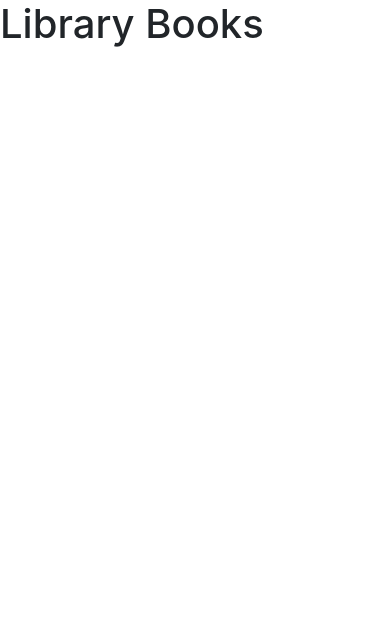
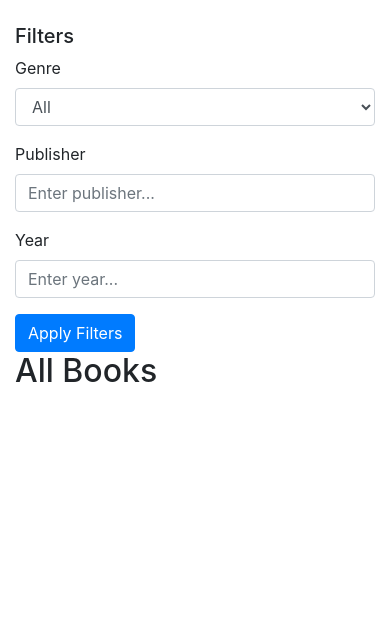
Before and after one commit to IvanNakov10/Libary-managment-system, a Flask app: page /books_page in a window 390 px wide. Shown: the part 56-694 px from the top of the page. Run offline with Flask 3, Linux system fonts and the light colour scheme; data that the repository does not hold is empty; some libraries are stand-ins or nearby versions.

Commit message:
all books + try for emails (fail)

```diff
--- a/app/__init__.py
+++ b/app/__init__.py
@@ -3,9 +3,13 @@ from flask_sqlalchemy import SQLAlchemy
 from flask_migrate import Migrate
 from app.config import Config
 from flask_bcrypt import Bcrypt
+from flask_mail import Mail
+
 
 db = SQLAlchemy()
 bcrypt = Bcrypt()
+mail = Mail()
+
 
 def create_app():
     app = Flask(__name__)
@@ -14,6 +18,7 @@ def create_app():
     db.init_app(app)
     bcrypt.init_app(app)
     migrate = Migrate(app, db)
+    mail.init_app(app)
 
     from app.routes import main
     app.register_blueprint(main)
--- a/app/routes.py
+++ b/app/routes.py
@@ -7,6 +7,8 @@ from functools import wraps
 from datetime import date
 from app.models import Book, BookLoan, User
 from datetime import date, timedelta
+from app import mail
+from flask_mail import Message
 
 bcrypt = Bcrypt()
 main = Blueprint('main', __name__)
@@ -41,10 +43,38 @@ def home():
 
 @main.route('/books_page', methods=['GET'])
 def books_page():
-    """Renders books in an HTML template"""
-    books = Book.query.all()
-    return render_template('books.html', books=books)
+    # Get filter values from the query parameters
+    genre_filter = request.args.get('genre', default='', type=str)
+    publisher_filter = request.args.get('publisher', default='', type=str)
+    year_filter = request.args.get('year', default='', type=str)
 
+    # Query distinct genres (exclude NULL values)
+    genres_query = db.session.query(Book.genre).filter(Book.genre.isnot(None)).distinct().all()
+    # Convert list of tuples to a list of genre strings
+    genres = [g[0] for g in genres_query if g[0]]
+
+    # Start with all books
+    query = Book.query
+
+    # Apply filters
+    if genre_filter:
+        query = query.filter(Book.genre == genre_filter)
+    if publisher_filter:
+        query = query.filter(Book.publisher.ilike(f"%{publisher_filter}%"))
+    if year_filter:
+        try:
+            query = query.filter(Book.year == int(year_filter))
+        except ValueError:
+            pass
+
+    books = query.all()
+
+    return render_template('books.html',
+                           books=books,
+                           genres=genres,
+                           genre_filter=genre_filter,
+                           publisher_filter=publisher_filter,
+                           year_filter=year_filter)
 
 @main.route('/register_page', methods=['GET', 'POST'])
 def register_page():
@@ -286,6 +316,8 @@ def user_dashboard():
 @login_required
 @main.route('/books/return/<int:loan_id>', methods=['POST'])
 def return_book(loan_id):
+
+
     loan = BookLoan.query.get_or_404(loan_id)
 
     if loan.returned:
@@ -313,3 +345,16 @@ def return_book(loan_id):
         flash("Error returning book: " + str(e), "danger")
 
     return redirect(url_for('main.user_dashboard'))
+
+
+@main.route('/send-mail')
+def send_mail():
+    try:
+        msg = Message("Notification from Library System",
+                      recipients=["nakovkivshanovgpt@gmail.com"])
+        msg.body = "Hello,\n\nThis is a test email notification from your Library Management System."
+        mail.send(msg)
+        flash("Email sent successfully!", "success")
+    except Exception as e:
+        flash("Error sending email: " + str(e), "danger")
+    return redirect(url_for('main.home'))
--- a/app/templates/books.html
+++ b/app/templates/books.html
@@ -2,25 +2,77 @@
 <html lang="en">
 <head>
   <meta charset="UTF-8">
-    <title>Library Books</title>
+  <title>All Books</title>
   <link rel="stylesheet" href="https://maxcdn.bootstrapcdn.com/bootstrap/4.5.2/css/bootstrap.min.css">
-
 </head>
 <body>
   {% include 'nav.html' %}
-    <h1>Library Books</h1>
-    <ul>
+
+  <div class="container-fluid mt-4">
+    <div class="row">
+      <!-- SIDEBAR (Filters) -->
+      <div class="col-md-3">
+        <h5>Filters</h5>
+        <form method="GET" action="{{ url_for('main.books_page') }}">
+          <!-- Genre Filter -->
+          <div class="form-group">
+            <label for="genre">Genre</label>
+            <select class="form-control" id="genre" name="genre">
+              <option value="">All</option>
+              {% for g in genres %}
+                <option value="{{ g }}" {% if genre_filter == g %}selected{% endif %}>{{ g }}</option>
+              {% endfor %}
+            </select>
+          </div>
+          <!-- Publisher Filter -->
+          <div class="form-group">
+            <label for="publisher">Publisher</label>
+            <input type="text" class="form-control" id="publisher" name="publisher"
+                   value="{{ publisher_filter if publisher_filter else '' }}"
+                   placeholder="Enter publisher...">
+          </div>
+          <!-- Year Filter -->
+          <div class="form-group">
+            <label for="year">Year</label>
+            <input type="number" class="form-control" id="year" name="year"
+                   value="{{ year_filter if year_filter else '' }}"
+                   placeholder="Enter year...">
+          </div>
+          <button type="submit" class="btn btn-primary">Apply Filters</button>
+        </form>
+      </div>
+
+      <!-- BOOK CARDS -->
+      <div class="col-md-9">
+        <h2>All Books</h2>
+        <div class="row">
           {% for book in books %}
-            <li>
-                <strong>{{ book.title }}</strong> by {{ book.author }}
-                <br>Genre: {{ book.genre }}
-                <br>Publisher: {{ book.publisher if book.publisher else 'N/A' }}
-                <br>Year: {{ book.year if book.year else 'N/A' }}
-                <br>Quantity: {{ book.availability }}
-            </li>
-            <hr>
+            <div class="col-md-4 mb-4">
+              <div class="card h-100">
+                <!-- Book Image -->
+                <img class="card-img-top"
+                    src="{{ url_for('static', filename='images/product-not-found.png') }}"
+                     alt="{{ book.title }}"
+                     style="height: 200px; object-fit: cover;">
+                <div class="card-body">
+                  <h5 class="card-title">{{ book.title }}</h5>
+                  <p class="card-text">
+                    Author: {{ book.author }}<br>
+                    Genre: {{ book.genre }}<br>
+                    Quantity: {{ book.availability }}<br>
+                    Publisher: {{ book.publisher if book.publisher else 'N/A' }}<br>
+                    Year: {{ book.year if book.year else 'N/A' }}
+                  </p>
+                  <a href="{{ url_for('main.book_detail', book_id=book.id) }}" class="btn btn-primary">View Book</a>
+                </div>
+              </div>
+            </div>
           {% endfor %}
-    </ul>
+        </div>
+      </div>
+    </div>
+  </div>
+
   {% include 'footer.html' %}
   <script src="https://code.jquery.com/jquery-3.5.1.slim.min.js"></script>
   <script src="https://cdn.jsdelivr.net/npm/popper.js@1.16.1/dist/umd/popper.min.js"></script>
```
Lines whose indentation alone changed are shown as unchanged.
